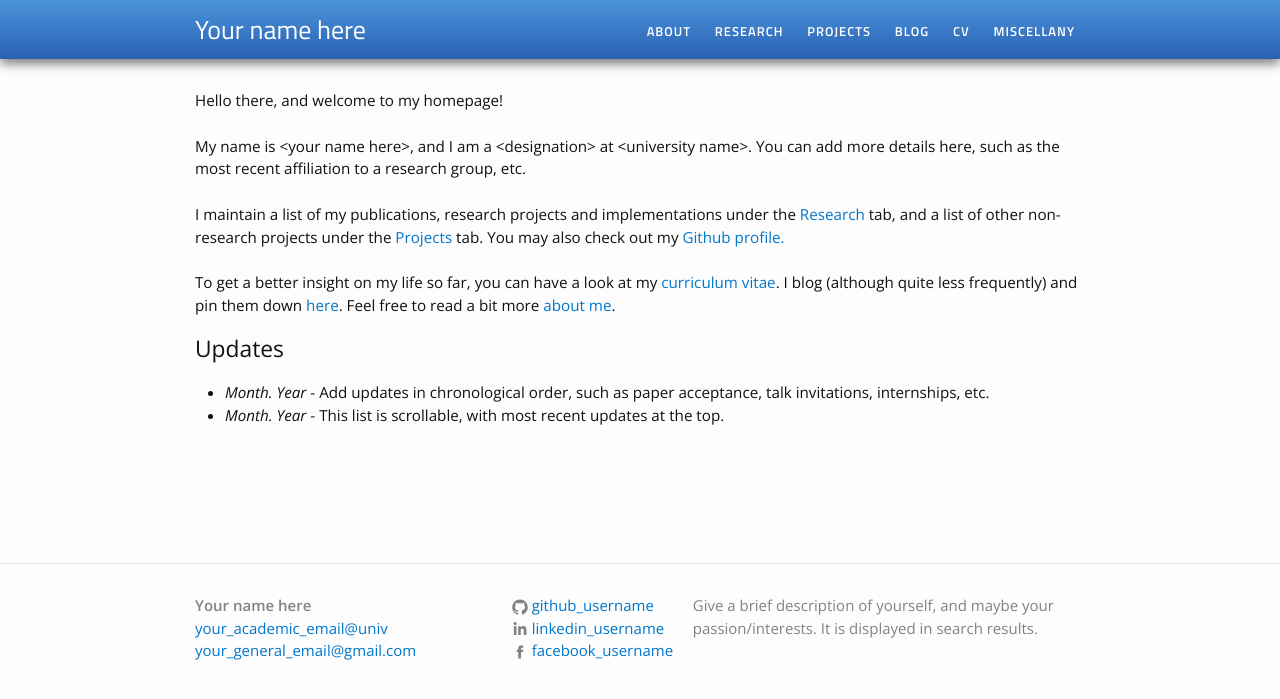
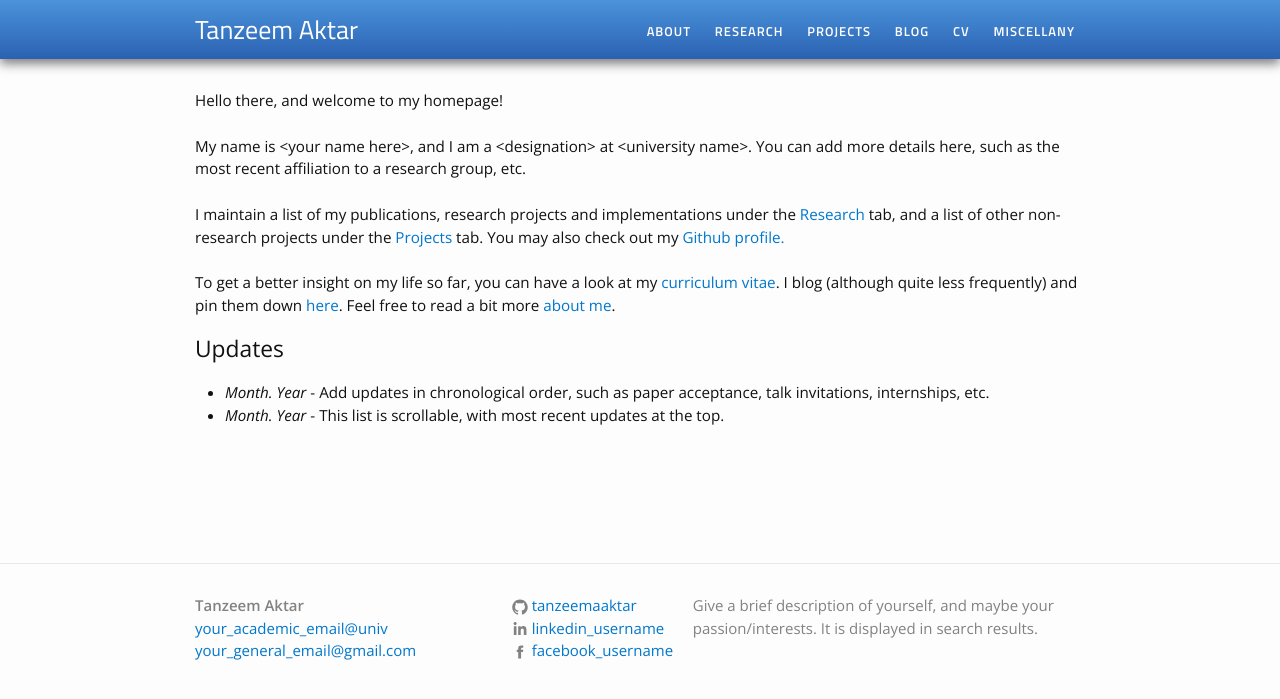
Before and after one commit to tanzeemaaktar/tanzeemaaktar.github.io, a Jekyll site: the page built from index.html, in a window 1280 px wide. Shown: the top 699 px of the page. Built offline with Jekyll 4.4.1, drawn with Linux system fonts in a browser that asks for light colours.

Commit message:
Update url in config

```diff
--- a/_config.yml
+++ b/_config.yml
@@ -1,5 +1,5 @@
 # Site settings
-title: Your name here
+title: Tanzeem Aktar
 general_email: your_general_email@gmail.com
 academic_email: your_academic_email@univ
 
@@ -8,10 +8,10 @@
 
 baseurl: "/academic-portfolio" # the subpath of your site, e.g. /blog/
 
-url: "https://ys1998.github.io" # the base hostname & protocol for your site
+url: "https://tanzeemaaktar.github.io" # the base hostname & protocol for your site
 
 # twitter_username: jekyllrb
-github_username: github_username
+github_username: tanzeemaaktar
 linkedin_username: linkedin_username
 facebook_username: facebook_username
 # feel free to add other links here; you will have to add the SVG icon in _layouts/footer.html
```
